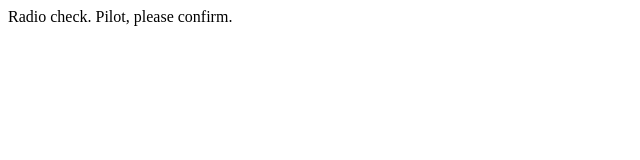
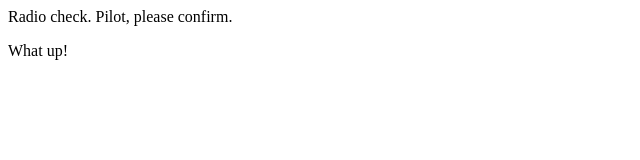
Before and after one commit to jamesgallien/communication-log, a plain HTML site: page index.html in a window 1280 px wide. Shown: the full height of the page, 0-640 px from the left. Drawn offline with Linux system fonts and the light colour scheme.

Commit message:
Added second line to log

```diff
--- a/index.html
+++ b/index.html
@@ -1,5 +1,6 @@
 <html>
 <body>
    <p>Radio check. Pilot, please confirm.</p>
+	<p>What up!<p>
 </body>
 </html>
```
